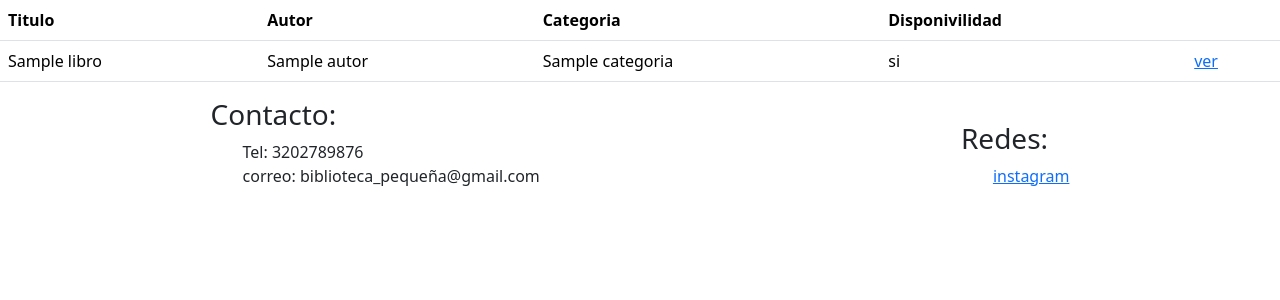
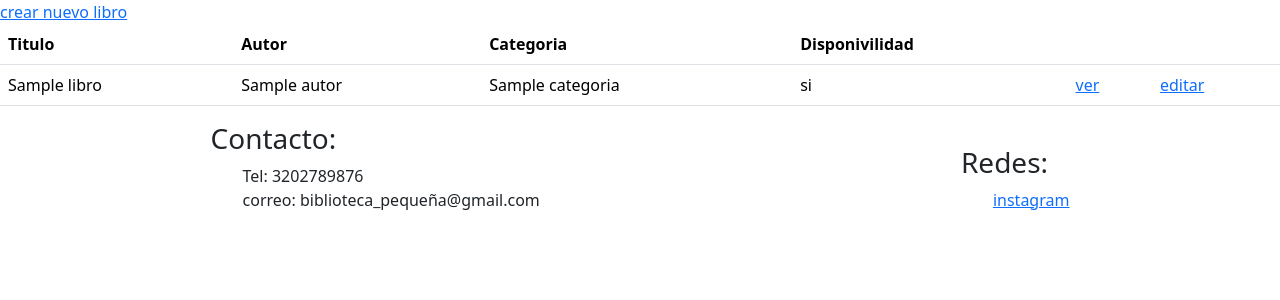
Before and after one commit to D45-csm/biblioteca-peque-a, a Django app: page /catalogo/Lista_libros/ in a window 1280 px wide. Shown: the part 56-356 px from the top of the page. Run offline with Django 5.2, Linux system fonts and the light colour scheme; tables that the repository leaves empty hold one stand-in row (values such as "Sample post"); some libraries are stand-ins or nearby versions.

Commit message:
template para ver los libros existentes

```diff
--- a/catalogo/templates/lista_libros.html
+++ b/catalogo/templates/lista_libros.html
@@ -2,7 +2,7 @@
 
     {% block contenido %}
 
-
+        <a href="{% url 'crear-libro' %}">crear nuevo libro</a>
         <table class="table">
             <thead>
                 <tr>
@@ -10,6 +10,7 @@
                 <th scope="col">Autor</th>
                 <th scope="col">Categoria</th>
                 <th scope="col">Disponivilidad</th>
+                <th scope="col"></th>
                 <th scope="col"></th>
                 </tr>
             </thead>
@@ -30,7 +31,10 @@
                             {% endif %}
                         </td>
                         <td><a href="{% url 'detalle_libro' libro.id %}">ver</a></td>
+                        <td><a href="{% url 'editar-libro' libro.id %}">editar</a></td>
                     </tr>
+                    {% empty %}
+                    <h3>no hay registros aun</h3>
                 {% endfor %}
             </tbody>
         </table>
```
Lines whose indentation alone changed are shown as unchanged.
